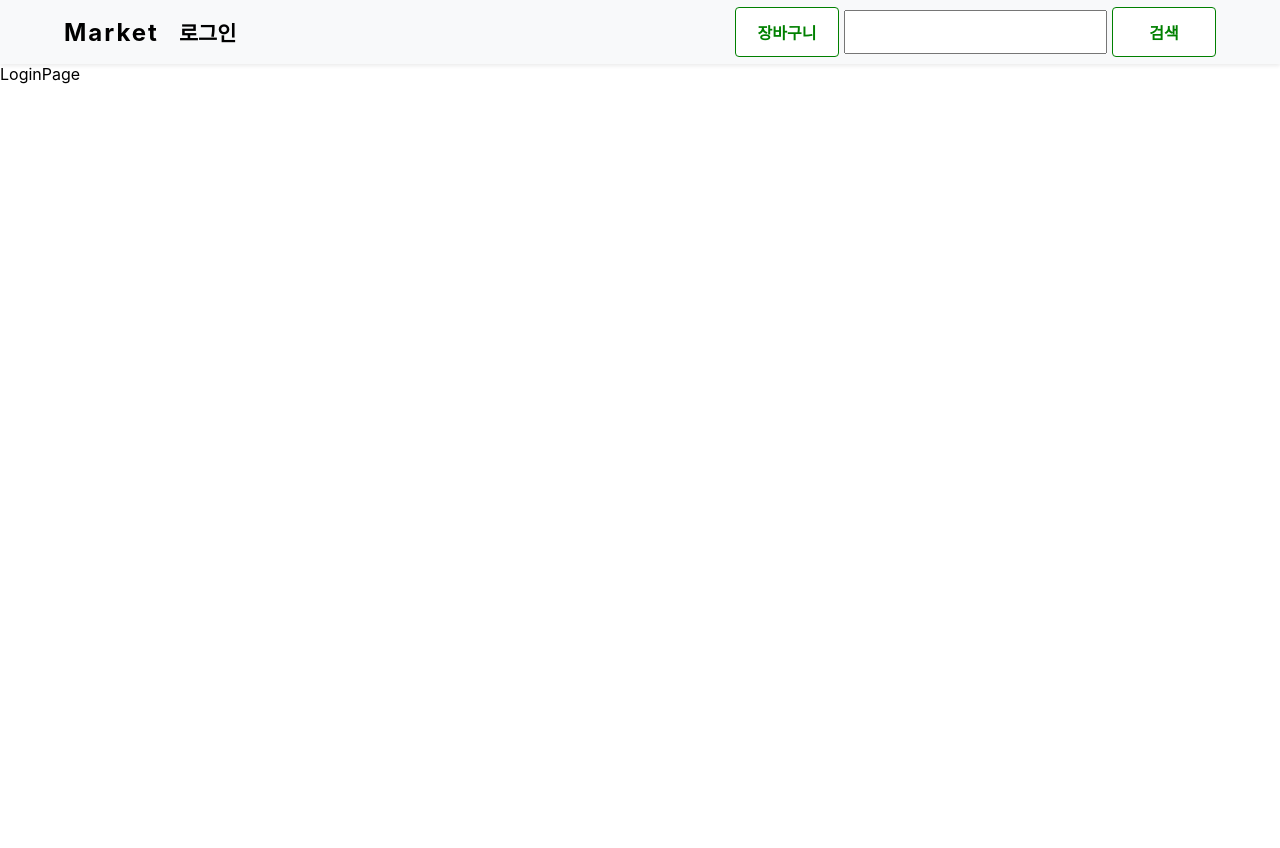
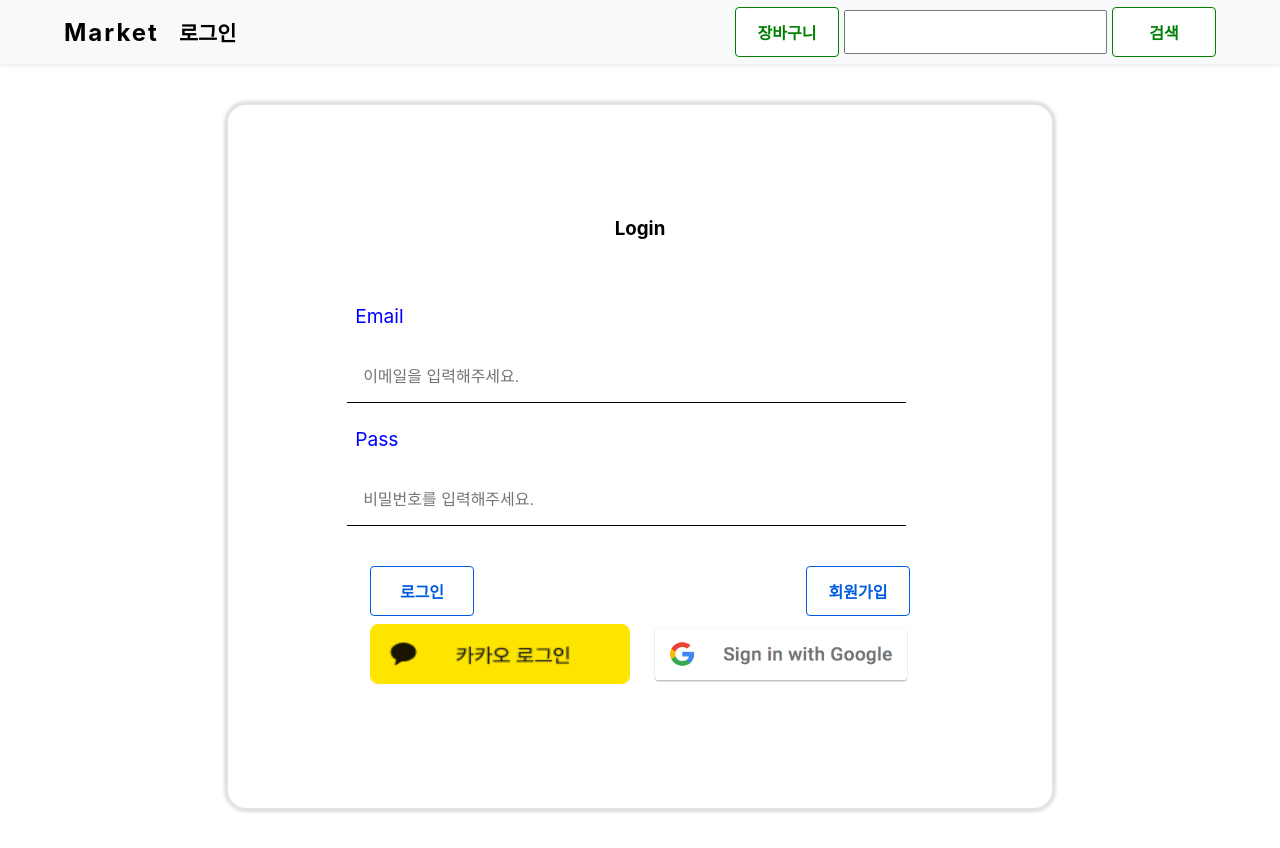
Before and after one commit to tjdgh925/MarketProject_Front, a React (Create React App) app in the folder front/: page /login in a window 1280 px wide. Before the commit the page ends 800 px from the top, so only its background shows below. Built offline with nearby package versions, Linux system fonts and the light colour scheme.

Commit message:
feat: 로그인 화면 구현

```diff
--- /dev/null
+++ b/front/src/components/login/LoginButtons.jsx
@@ -0,0 +1,64 @@
+import React from 'react';
+import Button from '../common/Button';
+import styled from 'styled-components';
+import KakaoImg from '../../img/kakao.png';
+import GoogleImg from '../../img/google.png';
+import { Link } from 'react-router-dom';
+
+const LoginButtonBlocks = styled.div`
+  display: flex;
+  flex-direction: column;
+  align-items: center;
+  justify-content: center;
+
+  width: 100%;
+`;
+
+const ButtonRow = styled.div`
+  display: flex;
+  justify-content: space-between;
+  width: 90%;
+  margin-bottom: 8px;
+`;
+
+const ImageButton = styled(Link)`
+  padding: none;
+  width: 48%;
+
+  border: none;
+  background: none;
+  & :hover {
+    -webkit-filter: brightness(90%);
+  }
+`;
+
+const Image = styled.img`
+  height: 60px;
+  width: 260px;
+  object-fit: fill;
+`;
+
+const LoginButtons = () => {
+  return (
+    <LoginButtonBlocks>
+      <ButtonRow>
+        <Button width="42%" to="/login">
+          로그인
+        </Button>
+        <Button width="42%" to="/register">
+          회원가입
+        </Button>
+      </ButtonRow>
+      <ButtonRow>
+        <ImageButton to="/kakao">
+          <Image src={KakaoImg} />
+        </ImageButton>
+        <ImageButton to="/kakao">
+          <Image src={GoogleImg} />
+        </ImageButton>
+      </ButtonRow>
+    </LoginButtonBlocks>
+  );
+};
+
+export default LoginButtons;
--- /dev/null
+++ b/front/src/components/login/LoginForm.jsx
@@ -0,0 +1,61 @@
+import styled from 'styled-components';
+
+const LoginFormBlock = styled.div`
+  display: flex;
+  flex-direction: column;
+  align-items: center;
+  padding-bottom: 1rem;
+
+  h3 {
+    margin: 0;
+    color: black;
+    padding-bottom: 4rem;
+    text-align: center;
+  }
+`;
+
+const StyledInput = styled.input`
+  font-size: 1rem;
+  border: none;
+  border-bottom: 1.5px solid black;
+  outline: none;
+  width: 90%;
+  padding: 1rem;
+  margin: 1.5rem 0;
+
+  :focus {
+    border-bottom: 1.5px solid blue;
+  }
+  :placeholder {
+    margin-left: 30px;
+  }
+  & + & {
+    margin-top: 1.5rem;
+  }
+`;
+
+const StyledLabel = styled.label`
+  color: blue;
+  font-size: 1.2rem;
+  padding-left: 0.5rem;
+`;
+
+const LoginForm = () => {
+  return (
+    <LoginFormBlock>
+      <h3>Login</h3>
+      <form id="login" autoComplete="off">
+        <StyledLabel for="email">Email</StyledLabel>
+        <StyledInput name="email" placeholder={'이메일을 입력해주세요.'} />
+        <StyledLabel for="password">Pass</StyledLabel>
+        <StyledInput
+          name="password"
+          type="password"
+          placeholder={'비밀번호를 입력해주세요.'}
+        />
+      </form>
+    </LoginFormBlock>
+  );
+};
+
+export default LoginForm;
--- a/front/src/pages/login/LoginPage.jsx
+++ b/front/src/pages/login/LoginPage.jsx
@@ -1,7 +1,39 @@
 import React from 'react';
+import styled from 'styled-components';
+import LoginButtons from '../../components/login/LoginButtons';
+import LoginForm from '../../components/login/LoginForm';
+
+const LoginBlock = styled.div`
+  display: flex;
+  flex-direction: column;
+  justify-content: center;
+  height: 98vh;
+  align-items: center;
+`;
+
+const LoginBox = styled.div`
+  display: flex;
+  flex-direction: column;
+  justify-content: center;
+  align-items: center;
+
+  box-shadow: 0px 0px 4px 1px rgba(0, 0, 0, 0.2);
+  width: 600px;
+  background: white;
+  border: #e3e3e3 2px solid;
+  padding: 7rem;
+  border-radius: 20px;
+`;
 
 const LoginPage = () => {
-  return <div>LoginPage</div>;
+  return (
+    <LoginBlock>
+      <LoginBox>
+        <LoginForm />
+        <LoginButtons />
+      </LoginBox>
+    </LoginBlock>
+  );
 };
 
 export default LoginPage;
```
Also changed, not shown: front/src/img/google.png (added), front/src/img/kakao.png (added).
